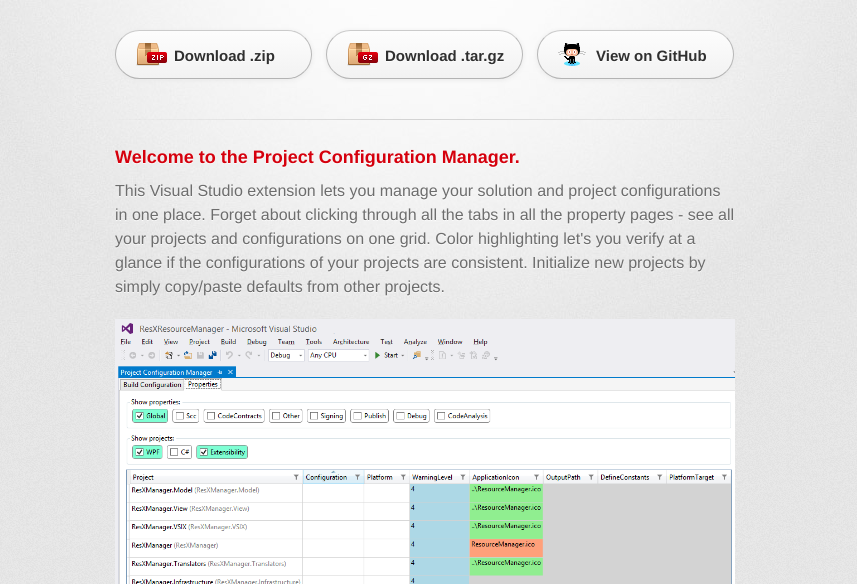
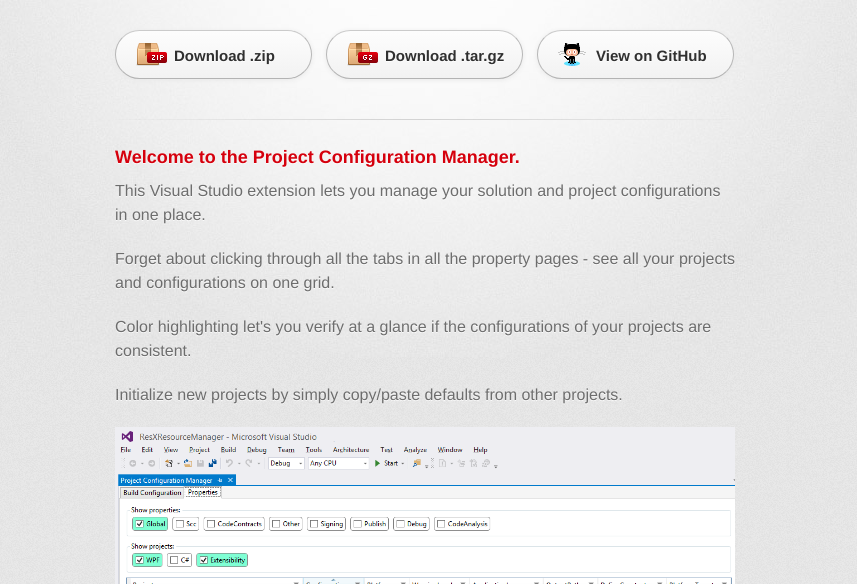
Before and after one commit to tom-englert/ProjectConfigurationManager, a plain HTML site: page index.html in a window 1280 px wide. Shown: the part 216-800 px from the top of the page, without its empty margins (215-1072 px from the left). Drawn offline with Linux system fonts and the light colour scheme; a web font is replaced by a local one.

```diff
--- a/index.html
+++ b/index.html
@@ -34,12 +34,17 @@
           <h3>
 <a id="welcome-to-the-project-configuration-manager" class="anchor" href="#welcome-to-the-project-configuration-manager" aria-hidden="true"><span aria-hidden="true" class="octicon octicon-link"></span></a>Welcome to the Project Configuration Manager.</h3>
 
-<p>This Visual Studio extension lets you manage your solution and project configurations in one place.
-Forget about clicking through all the tabs in all the property pages - see all your projects and configurations on one grid.
-Color highlighting let's you verify at a glance if the configurations of your projects are consistent.
-Initialize new projects by simply copy/paste defaults from other projects.</p>
+<p>This Visual Studio extension lets you manage your solution and project configurations in one place.</p>
+
+<p>Forget about clicking through all the tabs in all the property pages - see all your projects and configurations on one grid. </p>
+
+<p>Color highlighting let's you verify at a glance if the configurations of your projects are consistent.</p>
+
+<p>Initialize new projects by simply copy/paste defaults from other projects.</p>
 
 <p><img src="images/ProjectProperties.png" alt="Project Properties"></p>
+
+<p><img src="images/BuildConfiguration.png" alt="Build Configuration"></p>
         </section>
 
         <footer>
--- a/params.json
+++ b/params.json
@@ -1 +1 @@
-{"name":"Project Configuration Manager","tagline":"A Visual Studio extension to simplify management of solution and project configurations.","body":"### Welcome to the Project Configuration Manager.\r\nThis Visual Studio extension lets you manage your solution and project configurations in one place. \r\nForget about clicking through all the tabs in all the property pages - see all your projects and configurations on one grid. \r\nColor highlighting let's you verify at a glance if the configurations of your projects are consistent. \r\nInitialize new projects by simply copy/paste defaults from other projects.\r\n\r\n![Project Properties](images/ProjectProperties.png)","google":"","note":"Don't delete this file! It's used internally to help with page regeneration."}
+{"name":"Project Configuration Manager","tagline":"A Visual Studio extension to simplify management of solution and project configurations.","body":"### Welcome to the Project Configuration Manager.\r\nThis Visual Studio extension lets you manage your solution and project configurations in one place.\r\n\r\nForget about clicking through all the tabs in all the property pages - see all your projects and configurations on one grid. \r\n\r\nColor highlighting let's you verify at a glance if the configurations of your projects are consistent.\r\n \r\nInitialize new projects by simply copy/paste defaults from other projects.\r\n\r\n![Project Properties](images/ProjectProperties.png)\r\n\r\n![Build Configuration](images/BuildConfiguration.png)","google":"","note":"Don't delete this file! It's used internally to help with page regeneration."}
```
